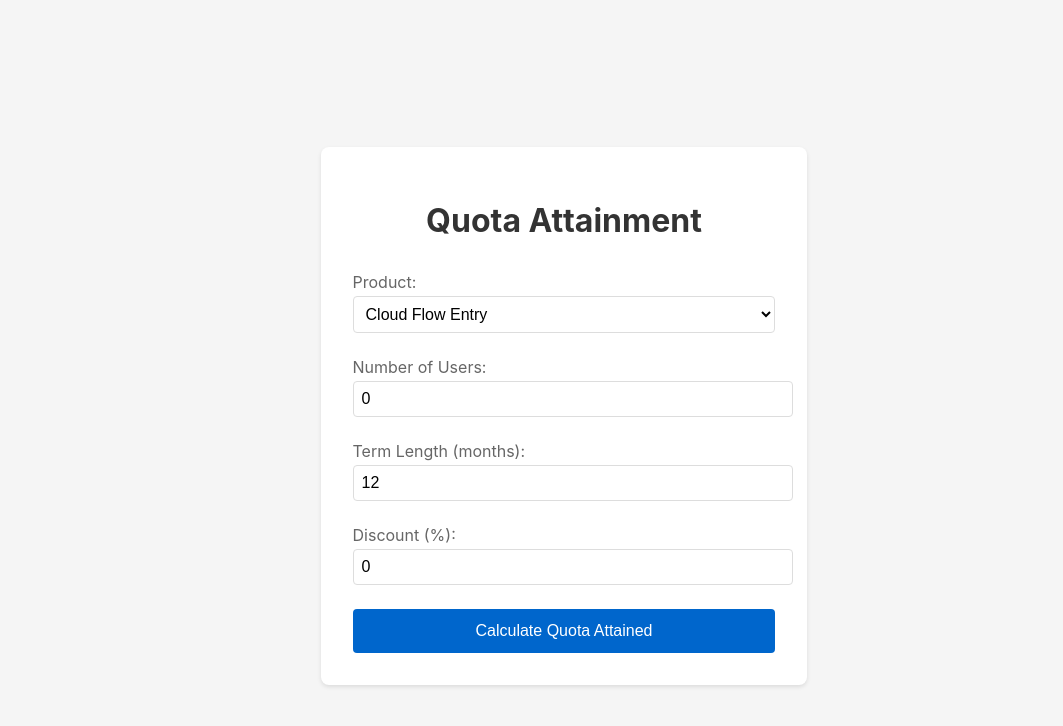
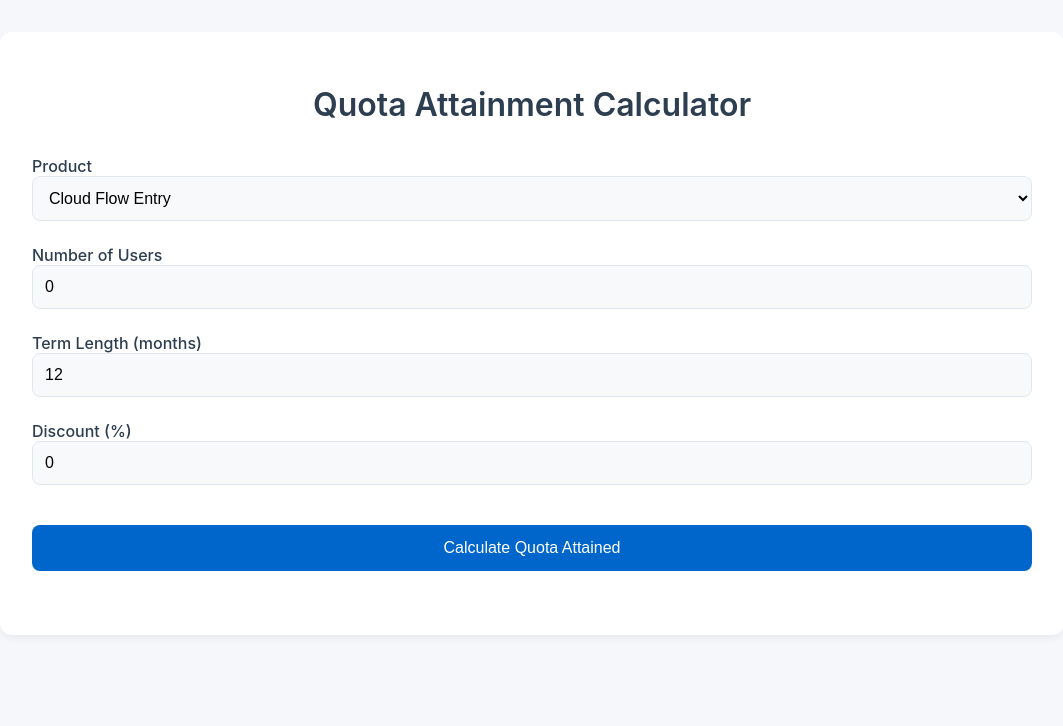
Before and after one commit to navsharma1/quota-calculator-web, a React app: page / in a window 1280 px wide. Shown: the top 726 px of the page, without its empty margins (108-1171 px from the left). Built offline with nearby package versions, Linux system fonts and the light colour scheme.

Commit message:
Update design with modern and subtle styling

```diff
--- a/src/App.tsx
+++ b/src/App.tsx
@@ -115,11 +115,12 @@ const App: React.FC = () => {
 
   return (
     <div className="container">
-      <h1>Quota Attainment</h1>
+      <h1>Quota Attainment Calculator</h1>
 
+      <div className="input-section">
         <div className="input-group">
           <label>
-          Product:
+            Product
             <select
               value={selectedProduct.name}
               onChange={(e) => {
@@ -138,7 +139,7 @@ const App: React.FC = () => {
 
         <div className="input-group">
           <label>
-          Number of Users:
+            Number of Users
             <input
               type="number"
               min="0"
@@ -150,7 +151,7 @@ const App: React.FC = () => {
 
         <div className="input-group">
           <label>
-          Term Length (months):
+            Term Length (months)
             <input
               type="number"
               min="1"
@@ -168,7 +169,7 @@ const App: React.FC = () => {
 
         <div className="input-group">
           <label>
-          Discount (%):
+            Discount (%)
             <input
               type="number"
               min="0"
@@ -180,6 +181,7 @@ const App: React.FC = () => {
         </div>
 
         <button onClick={calculateRevenue}>Calculate Quota Attained</button>
+      </div>
 
       {revenue && (
         <div className="result">
--- a/src/styles.css
+++ b/src/styles.css
@@ -1,51 +1,62 @@
+:root {
+  --primary-color: #0066cc;
+  --text-color: #2c3e50;
+  --border-color: #e1e8ed;
+  --background-color: #ffffff;
+  --input-background: #f8f9fa;
+  --shadow-color: rgba(0, 0, 0, 0.05);
+  --success-color: #00a854;
+  --danger-color: #ff4d4f;
+}
+
 body {
   margin: 0;
-  font-family: -apple-system, BlinkMacSystemFont, 'Segoe UI', 'Roboto', 'Oxygen',
-    'Ubuntu', 'Cantarell', 'Fira Sans', 'Droid Sans', 'Helvetica Neue',
-    sans-serif;
+  padding: 0;
+  font-family: -apple-system, BlinkMacSystemFont, 'Segoe UI', Roboto, 'Helvetica Neue', Arial, sans-serif;
   -webkit-font-smoothing: antialiased;
   -moz-osx-font-smoothing: grayscale;
-  background-color: #f5f5f5;
-  display: flex;
-  justify-content: center;
-  align-items: center;
-  min-height: 100vh;
-  padding: 1rem;
+  color: var(--text-color);
+  background-color: #f5f7fa;
 }
 
 .container {
-  width: 100%;
-  max-width: 800px;
-  margin: 0 auto;
+  max-width: 1000px;
+  margin: 2rem auto;
   padding: 2rem;
-  background-color: white;
-  border-radius: 8px;
-  box-shadow: 0 2px 4px rgba(0, 0, 0, 0.1);
+  background-color: var(--background-color);
+  border-radius: 12px;
+  box-shadow: 0 4px 6px var(--shadow-color);
 }
 
 h1 {
+  color: var(--text-color);
+  font-size: 2rem;
+  font-weight: 600;
+  margin-bottom: 2rem;
   text-align: center;
-  color: #333;
-  margin-bottom: 2rem;
 }
 
 h2 {
-  color: #333;
+  color: var(--text-color);
+  font-size: 1.5rem;
+  font-weight: 600;
   margin-bottom: 1.5rem;
 }
 
 h3 {
-  color: #666;
+  color: var(--text-color);
   font-size: 1.1rem;
+  font-weight: 600;
   margin: 1rem 0 0.5rem 0;
 }
 
 h4 {
-  color: #444;
+  color: var(--text-color);
   font-size: 1rem;
+  font-weight: 600;
   margin: 1.5rem 0 1rem 0;
   padding-bottom: 0.5rem;
-  border-bottom: 2px solid #eee;
+  border-bottom: 2px solid var(--border-color);
 }
 
 .input-group {
@@ -55,49 +66,64 @@ h4 {
 label {
   display: block;
   margin-bottom: 0.5rem;
-  color: #666;
+  font-weight: 500;
+  color: var(--text-color);
 }
 
-input, select {
+input[type="number"],
+select {
   width: 100%;
-  padding: 0.5rem;
-  border: 1px solid #ddd;
-  border-radius: 4px;
+  padding: 0.75rem;
+  border: 1px solid var(--border-color);
+  border-radius: 8px;
+  background-color: var(--input-background);
   font-size: 1rem;
-  margin-top: 0.25rem;
+  transition: all 0.2s ease;
+  box-sizing: border-box;
 }
 
-select {
-  background-color: white;
+input[type="number"]:focus,
+select:focus {
+  outline: none;
+  border-color: var(--primary-color);
+  box-shadow: 0 0 0 3px rgba(0, 102, 204, 0.1);
 }
 
 button {
-  display: block;
   width: 100%;
-  padding: 0.8rem;
-  background-color: #0066cc;
+  padding: 0.875rem;
+  background-color: var(--primary-color);
   color: white;
   border: none;
-  border-radius: 4px;
+  border-radius: 8px;
   font-size: 1rem;
+  font-weight: 500;
   cursor: pointer;
-  transition: background-color 0.2s;
+  transition: all 0.2s ease;
+  margin: 1rem 0 2rem;
 }
 
 button:hover {
   background-color: #0052a3;
+  transform: translateY(-1px);
+}
+
+button:active {
+  transform: translateY(0);
 }
 
 .result {
   margin-top: 2rem;
-  padding: 1.5rem;
-  background-color: #f8f9fa;
-  border-radius: 4px;
+  padding-top: 2rem;
+  border-top: 1px solid var(--border-color);
 }
 
 .result h2 {
+  color: var(--text-color);
+  font-size: 1.5rem;
+  font-weight: 600;
+  margin-bottom: 1.5rem;
   text-align: center;
-  margin: 0 0 1.5rem 0;
 }
 
 .attainment-metrics {
@@ -110,21 +136,21 @@ button:hover {
 .metric {
   text-align: center;
   padding: 1rem;
-  background-color: white;
-  border-radius: 4px;
-  box-shadow: 0 1px 3px rgba(0, 0, 0, 0.1);
+  background-color: var(--input-background);
+  border-radius: 10px;
+  box-shadow: 0 2px 4px var(--shadow-color);
 }
 
 .metric h3 {
   margin: 0 0 0.5rem 0;
-  color: #666;
+  color: var(--text-color);
 }
 
 .metric p {
   margin: 0;
   font-size: 1.5rem;
   font-weight: bold;
-  color: #0066cc;
+  color: var(--primary-color);
 }
 
 .revenue-details {
@@ -137,75 +163,70 @@ button:hover {
 }
 
 .product-revenue {
-  background-color: white;
-  padding: 1rem;
-  border-radius: 4px;
-  margin-bottom: 1rem;
-  box-shadow: 0 1px 3px rgba(0, 0, 0, 0.1);
+  padding: 1.5rem;
+  background-color: var(--input-background);
+  border-radius: 10px;
+  box-shadow: 0 2px 4px var(--shadow-color);
 }
 
-.product-revenue.total {
-  background-color: #f0f4f8;
-  border: 1px solid #d0d9e4;
-}
-
-.product-revenue.total h4 {
-  color: #0066cc;
-  border-bottom-color: #d0d9e4;
+.product-revenue h4 {
+  color: var(--text-color);
+  font-size: 1.1rem;
+  font-weight: 600;
+  margin: 0 0 1rem;
 }
 
 .product-revenue p {
   margin: 0.5rem 0;
-  color: #666;
-  display: flex;
-  justify-content: space-between;
-  align-items: center;
+  line-height: 1.5;
 }
 
 .product-revenue p.discount {
-  color: #e53e3e;
+  color: var(--danger-color);
   font-weight: 500;
   margin-top: 1rem;
   padding-top: 0.5rem;
-  border-top: 1px dashed #eee;
+  border-top: 1px dashed var(--border-color);
 }
 
 .product-revenue p.quota-attainment {
-  color: #2563eb;
-  font-weight: 500;
+  color: var(--success-color);
+  font-weight: 600;
   margin-top: 1rem;
   padding-top: 0.5rem;
-  border-top: 1px dashed #e5e7eb;
+  border-top: 1px dashed var(--border-color);
 }
 
-.product-revenue p::after {
-  content: "";
-  flex: 1;
-  border-bottom: 1px dotted #ddd;
-  margin: 0 0.5rem;
-  transform: translateY(-0.1rem);
+.product-revenue.total {
+  background-color: #f1f5f9;
+  border: 1px solid var(--border-color);
 }
 
-.product-revenue p.discount::after {
-  border-bottom-style: dashed;
-  border-bottom-color: #fbd5d5;
-}
-
-.product-revenue p.quota-attainment::after {
-  border-bottom-style: dashed;
-  border-bottom-color: #bfdbfe;
+.product-revenue.total h4 {
+  color: var(--primary-color);
+  border-bottom-color: var(--border-color);
 }
 
 .product-revenue.total p.quota-attainment {
-  color: #1e40af;
+  color: var(--primary-color);
   font-weight: 600;
-  font-size: 1.1em;
+  font-size: 1.1rem;
 }
 
 .unit-price {
-  color: #666;
-  font-size: 0.9em;
-  margin: 5px 0;
-  padding: 3px 0;
-  border-bottom: 1px dashed #ddd;
+  color: #64748b;
+  font-size: 0.9rem;
+  padding: 0.5rem 0;
+  border-bottom: 1px dashed var(--border-color);
 }
+
+@media (max-width: 768px) {
+  .container {
+    margin: 1rem;
+    padding: 1.5rem;
+  }
+
+  .attainment-metrics {
+    grid-template-columns: 1fr;
+  }
+}
```
Lines whose indentation alone changed are shown as unchanged.
